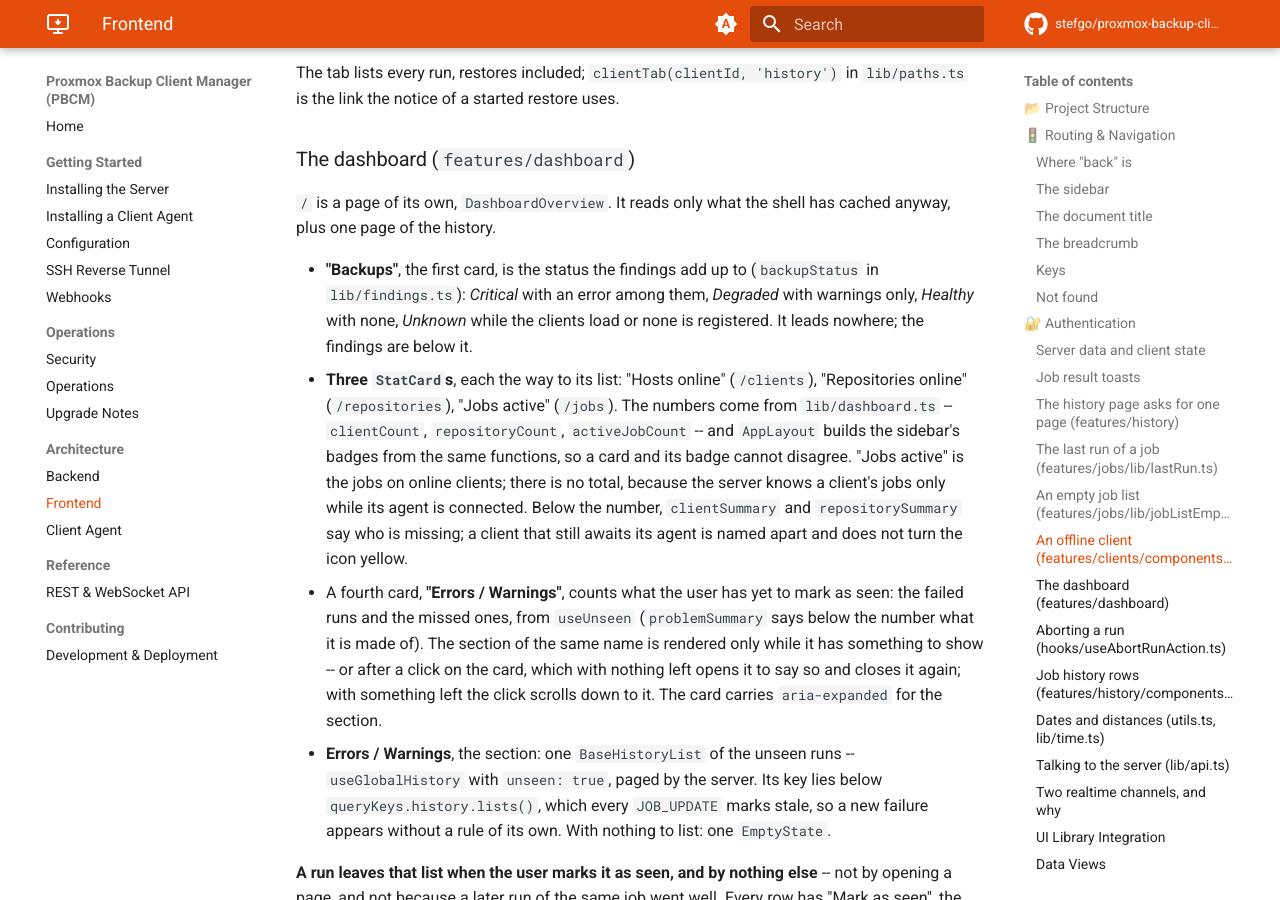
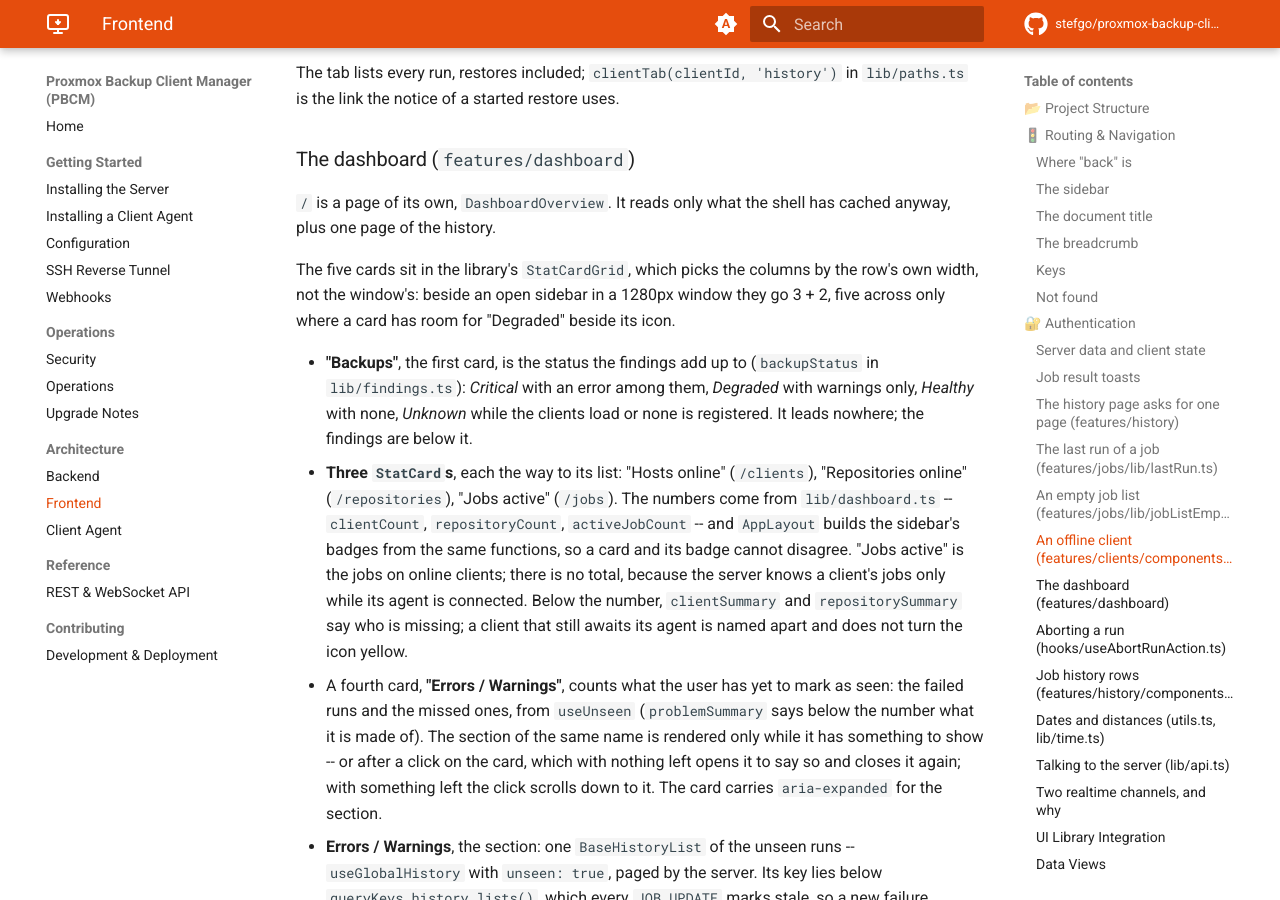
Before and after one commit to stefgo/proxmox-backup-client-manager, an MkDocs documentation site: the page built from docs/frontend.md, in a window 1280 px wide and 900 px high, scrolled down 10120 px. Built offline with MkDocs 1.6.1 and Material for MkDocs 9.7.7, drawn with Linux system fonts in a browser that asks for light colours; comment, search, counter and statistics services are not loaded.

Commit message:
fix(dashboard): Keep the Backups card's icon inside the card
Five cards in `xl:grid-cols-5` were laid out by the window's width, which
cannot see the sidebar. Beside an open sidebar in a 1280px window each card
was 186px wide, too narrow for "Degraded" beside the icon, and the icon was
pushed out over the card's edge.

The cards now sit in the UI library's StatCardGrid (4.12.0), which picks the
columns by the row's own width: 3 + 2 there, five across where a card has
room. The release notes are unchanged: the Backups card is itself new in
this release and already described there.

Co-Authored-By: Claude Opus 5.5 <noreply@anthropic.com>

```diff
--- a/docs/frontend.md
+++ b/docs/frontend.md
@@ -362,6 +362,10 @@ The tab lists every run, restores included; `clientTab(clientId, 'history')` in
 
 `/` is a page of its own, `DashboardOverview`. It reads only what the shell has cached
 anyway, plus one page of the history.
+
+The five cards sit in the library's `StatCardGrid`, which picks the columns by the row's
+own width, not the window's: beside an open sidebar in a 1280px window they go 3 + 2, five
+across only where a card has room for "Degraded" beside its icon.
 
 - **"Backups"**, the first card, is the status the findings add up to (`backupStatus` in
   `lib/findings.ts`): *Critical* with an error among them, *Degraded* with warnings only,
```
Also changed, not shown: 3 other files.
